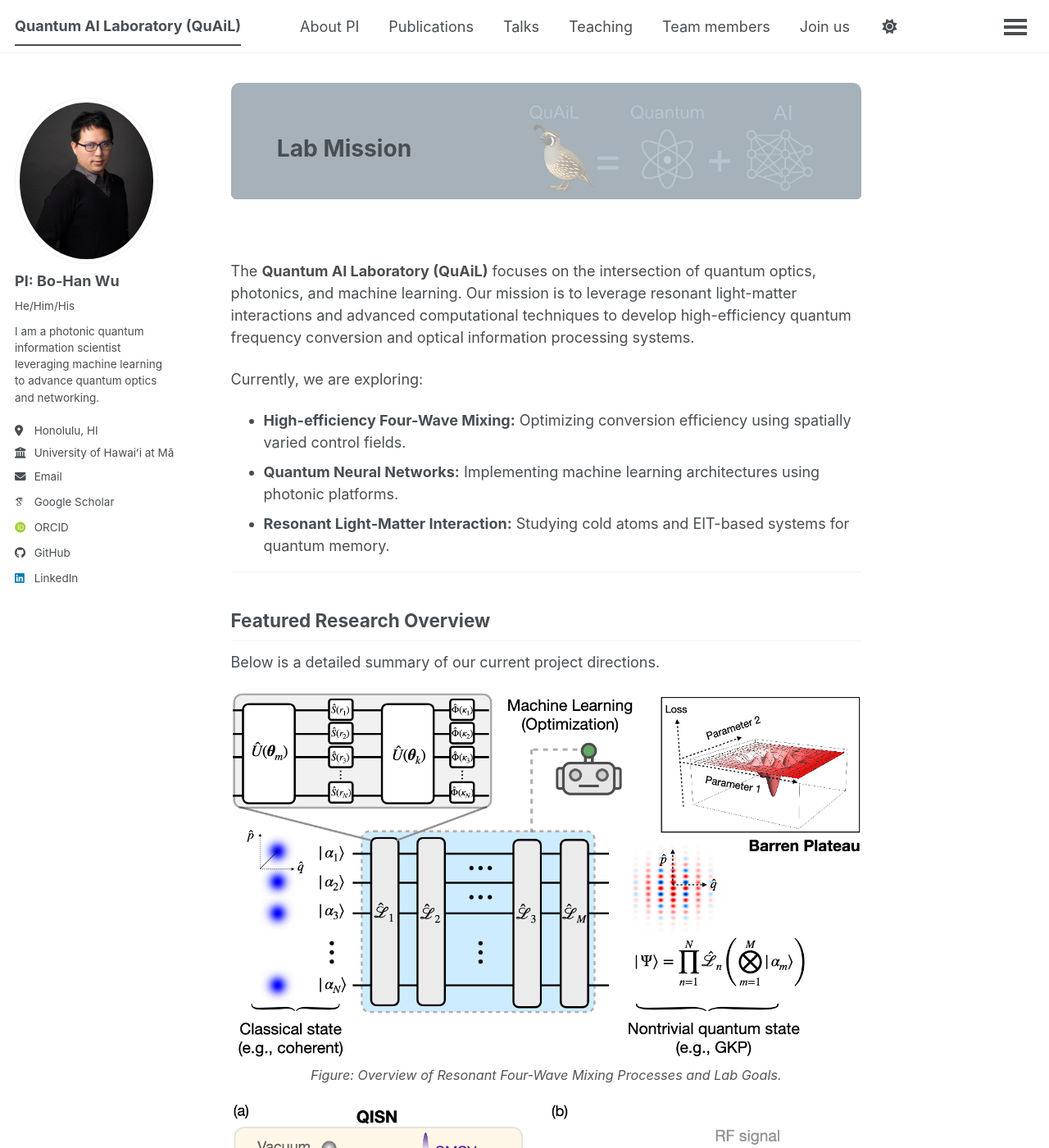
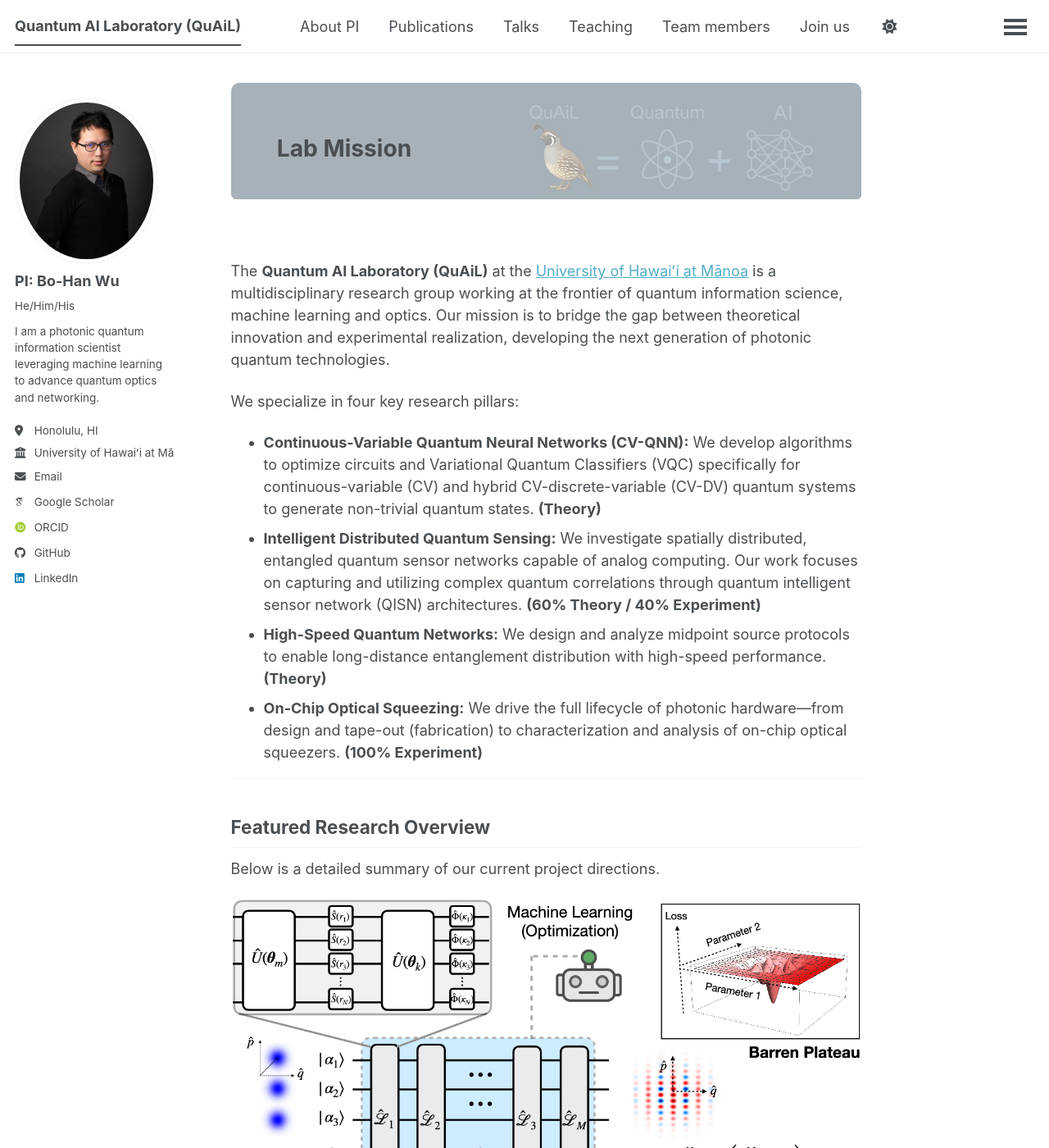
Before and after one commit to go705/go705.github.io, a Jekyll site: the page built from _pages/about.md, in a window 1280 px wide and 1400 px high. Shown: the whole window at 82% size. Built offline with Jekyll 4.4.1, drawn with Linux system fonts in a browser that asks for light colours; some web fonts are replaced; a script bundle is joined from its source files by our own code; library files that are not in the unit come from our copies; some of the changed text lies outside the part shown.

Commit message:
Update about.md

```diff
--- a/_pages/about.md
+++ b/_pages/about.md
@@ -7,12 +7,14 @@ redirect_from:
   - /about.html
 ---
 
-The **Quantum AI Laboratory (QuAiL)** focuses on the intersection of quantum optics, photonics, and machine learning. Our mission is to leverage resonant light-matter interactions and advanced computational techniques to develop high-efficiency quantum frequency conversion and optical information processing systems.
+The **Quantum AI Laboratory (QuAiL)** at the [University of Hawaiʻi at Mānoa](https://go705.github.io/) is a multidisciplinary research group working at the frontier of quantum information science, machine learning and optics. Our mission is to bridge the gap between theoretical innovation and experimental realization, developing the next generation of photonic quantum technologies.
 
-Currently, we are exploring:
-* **High-efficiency Four-Wave Mixing:** Optimizing conversion efficiency using spatially varied control fields.
-* **Quantum Neural Networks:** Implementing machine learning architectures using photonic platforms.
-* **Resonant Light-Matter Interaction:** Studying cold atoms and EIT-based systems for quantum memory.
+We specialize in four key research pillars:
+
+* **Continuous-Variable Quantum Neural Networks (CV-QNN):** We develop algorithms to optimize circuits and Variational Quantum Classifiers (VQC) specifically for continuous-variable (CV) and hybrid CV-discrete-variable (CV-DV) quantum systems to generate non-trivial quantum states. **(Theory)**
+* **Intelligent Distributed Quantum Sensing:** We investigate spatially distributed, entangled quantum sensor networks capable of analog computing. Our work focuses on capturing and utilizing complex quantum correlations through quantum intelligent sensor network (QISN) architectures. **(60% Theory / 40% Experiment)**
+* **High-Speed Quantum Networks:** We design and analyze midpoint source protocols to enable long-distance entanglement distribution with high-speed performance. **(Theory)**
+* **On-Chip Optical Squeezing:** We drive the full lifecycle of photonic hardware—from design and tape-out (fabrication) to characterization and analysis of on-chip optical squeezers. **(100% Experiment)**
 
 ---
 
@@ -22,21 +24,21 @@ Below is a detailed summary of our current project directions.
 <div style="text-align: center; margin-top: 20px;">
   <img src="{{ site.baseurl }}/assets/images/CVQNN.jpeg" alt="Featured Research Overview" style="width: 100%; border: none;">
   <p style="font-size: 0.9em; color: #555; font-style: italic; margin-top: 10px;">
-    Figure: Overview of Resonant Four-Wave Mixing Processes and Lab Goals.
+    Figure 1: Scheme of continuous-varialbe quantu neural network (CVQNN).
   </p>
 </div>
 
 <div style="text-align: center; margin-top: 20px;">
   <img src="{{ site.baseurl }}/assets/images/MiRP.jpeg" alt="Featured Research Overview" style="width: 100%; border: none;">
   <p style="font-size: 0.9em; color: #555; font-style: italic; margin-top: 10px;">
-    Figure: Overview of Resonant Four-Wave Mixing Processes and Lab Goals.
+    Figure 2: Scheme of quantum intelligent sensor network (IQSN).
   </p>
 </div>
 
 <div style="text-align: center; margin-top: 20px;">
-  <img src="{{ site.baseurl }}/assets/images/Remote_Ent.jpeg" alt="Featured Research Overview" style="width: 75%; border: none;">
+  <img src="{{ site.baseurl }}/assets/images/Remote_Ent.jpeg" alt="Featured Research Overview" style="width: 50%; border: none;">
   <p style="font-size: 0.9em; color: #555; font-style: italic; margin-top: 10px;">
-    Figure: Overview of Resonant Four-Wave Mixing Processes and Lab Goals.
+    Figure 3: Scheme of long-haul entanglement generation.
   </p>
 </div>
 ---
```
